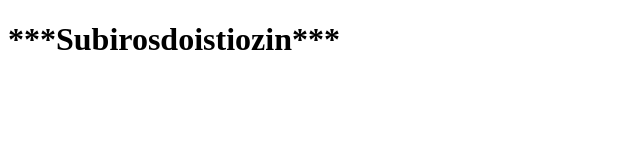
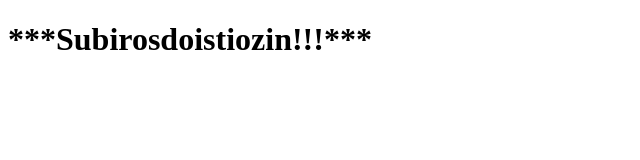
Before and after one commit to andrefcorrea/clone-tabnews, a Next.js app: page / in a window 1280 px wide. Shown: the top 160 px of the page, without its empty margins (0-640 px from the left). Built offline with nearby package versions, Linux system fonts and the light colour scheme.

Commit message:
pages again

```diff
--- a/pages/index.js
+++ b/pages/index.js
@@ -1,5 +1,5 @@
 function Home(){
-    return <h1>   ***Subirosdoistiozin***   </h1>
+    return <h1>   ***Subirosdoistiozin!!!***   </h1>
 }
 
 export default Home;
```
